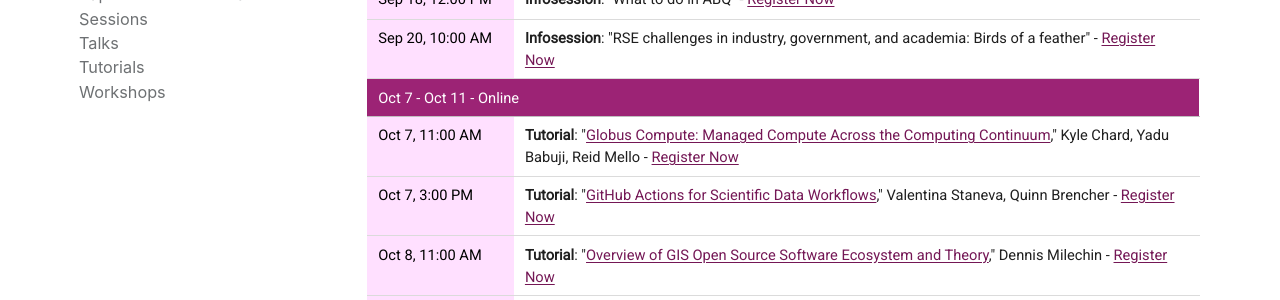
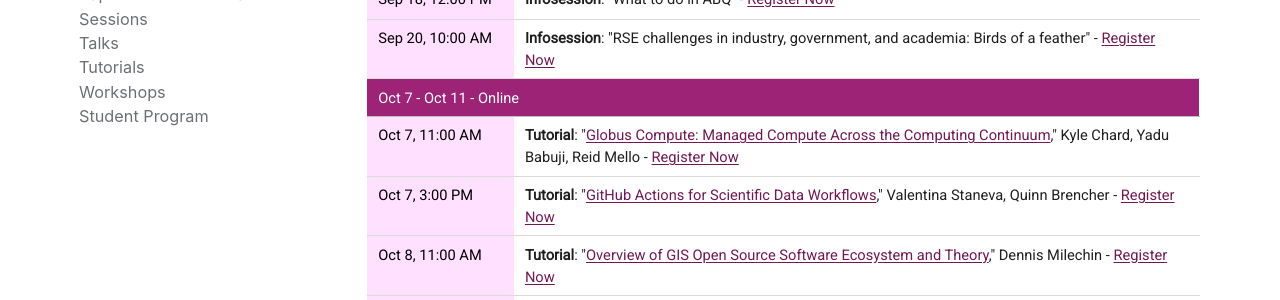
Before and after one commit to USRSE/usrse24, a Jekyll site: the page built from pages/program/program.md, in a window 1280 px wide. Shown: the part 335-635 px from the top of the page. Built offline with Jekyll 4.4.1, drawn with Linux system fonts in a browser that asks for light colours; a style sheet for code colours, icons or effects is not loaded.

Commit message:
Add Student Program to program.yml

```diff
--- a/_data/menus/program.yml
+++ b/_data/menus/program.yml
@@ -22,3 +22,5 @@
       link: program/tutorials/
     - name: Workshops
       link: program/workshops/
+    - name: Student Program
+      link: program/student-program/
```
